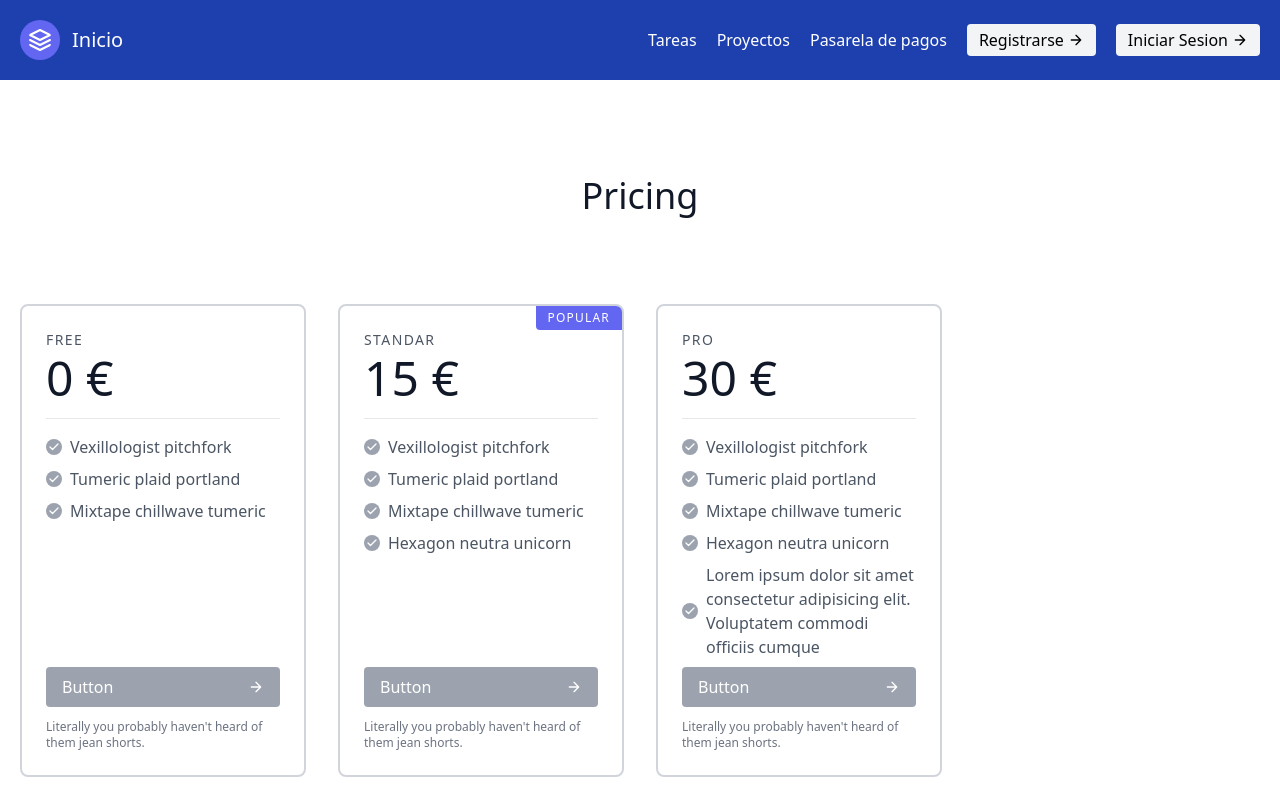
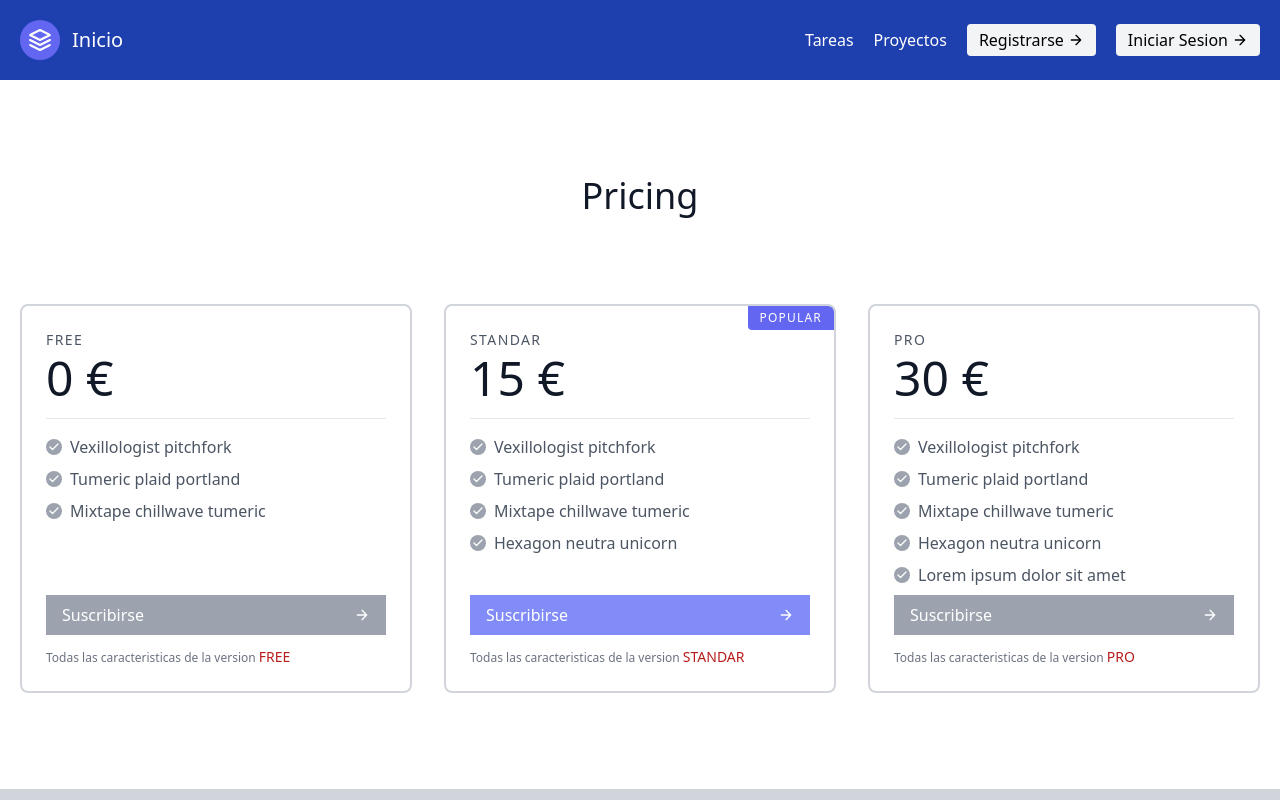
Before and after one commit to rubsuadav/DRF_REACT_EXAMPLE, a React (Vite) app in the folder frontend/: page / in a window 1280 px wide. Shown: the top 800 px of the page. Built offline with nearby package versions, Linux system fonts and the light colour scheme.

Commit message:
implementado subcripciones en el frontemnd

```diff
--- a/frontend/src/components/Navbar.jsx
+++ b/frontend/src/components/Navbar.jsx
@@ -62,9 +62,6 @@ export default function Navbar() {
           <Link to={"/projects"} className="mr-5 hover:text-gray-900">
             Proyectos
           </Link>
-          <Link to={"/payments"} className="mr-5 hover:text-gray-900">
-            Pasarela de pagos
-          </Link>
         </nav>
         {!isAuthenticated && (
           <>
--- a/frontend/src/pages/Home.jsx
+++ b/frontend/src/pages/Home.jsx
@@ -1,4 +1,5 @@
 import React from "react";
+import { Link } from "react-router-dom";
 
 export default function Home() {
   const subcriptions = [
@@ -29,7 +30,7 @@ export default function Home() {
         "Tumeric plaid portland",
         "Mixtape chillwave tumeric",
         "Hexagon neutra unicorn",
-        "Lorem ipsum dolor sit amet consectetur adipisicing elit. Voluptatem commodi officiis cumque",
+        "Lorem ipsum dolor sit amet",
       ],
     },
   ];
@@ -43,7 +44,7 @@ export default function Home() {
         </div>
         <div className="flex flex-wrap -m-4">
           {subcriptions.map((subcription, index) => (
-            <div key={index} className="p-4 xl:w-1/4 md:w-1/2 w-full">
+            <div key={index} className="p-4 xl:w-1/3 md:w-1/2 w-full">
               <div className="h-full p-6 rounded-lg border-2 border-gray-300 flex flex-col relative overflow-hidden">
                 <h2 className="text-sm tracking-widest title-font mb-1 font-medium">
                   {subcription.name.toUpperCase()}
@@ -57,7 +58,10 @@ export default function Home() {
                   </span>
                 )}
                 {subcription.descriptions.map((s, index) => (
-                  <p key={index} className="flex items-center text-gray-600 mb-2">
+                  <p
+                    key={index}
+                    className="flex items-center text-gray-600 mb-2"
+                  >
                     <span className="w-4 h-4 mr-2 inline-flex items-center justify-center bg-gray-400 text-white rounded-full flex-shrink-0">
                       <svg
                         fill="none"
@@ -74,8 +78,15 @@ export default function Home() {
                     {s}
                   </p>
                 ))}
-                <button className="flex items-center mt-auto text-white bg-gray-400 border-0 py-2 px-4 w-full focus:outline-none hover:bg-gray-500 rounded">
-                  Button
+                <Link
+                  to={`/payments/${subcription.name}/${subcription.price}`}
+                  className={`flex items-center mt-auto  border-0 py-2 px-4 w-full focus:outline-nonerounded ${
+                    subcription.name == "standar"
+                      ? "bg-indigo-400 text-white hover:bg-indigo-600"
+                      : "text-white bg-gray-400 hover:bg-gray-500"
+                  }`}
+                >
+                  Suscribirse
                   <svg
                     fill="none"
                     stroke="currentColor"
@@ -87,9 +98,12 @@ export default function Home() {
                   >
                     <path d="M5 12h14M12 5l7 7-7 7"></path>
                   </svg>
-                </button>
+                </Link>
                 <p className="text-xs text-gray-500 mt-3">
-                  Literally you probably haven't heard of them jean shorts.
+                  Todas las caracteristicas de la version{" "}
+                  <span className="text-red-700 text-sm">
+                    {subcription.name.toUpperCase()}
+                  </span>
                 </p>
               </div>
             </div>
```
